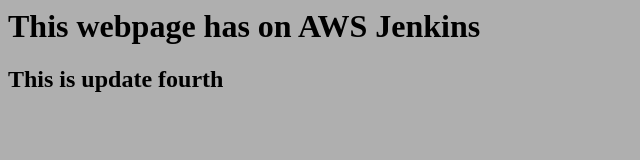
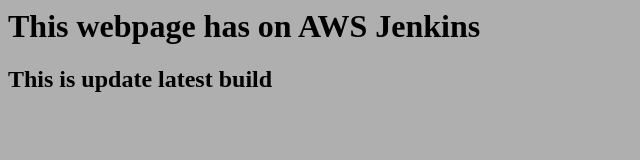
Before and after one commit to DhanrajDesai/Jenkins-practice, a plain HTML site: page index.html in a window 1280 px wide. Shown: the full height of the page, 0-640 px from the left. Drawn offline with Linux system fonts and the light colour scheme.

Commit message:
Update index.html

```diff
--- a/index.html
+++ b/index.html
@@ -4,6 +4,6 @@
   </head>
   <body bgcolor="#afafaf">
     <h1>This webpage has on AWS Jenkins</h1>
-    <h2>This is update fourth</h2>
+    <h2>This is update latest build</h2>
   </body>
 </html>
```
